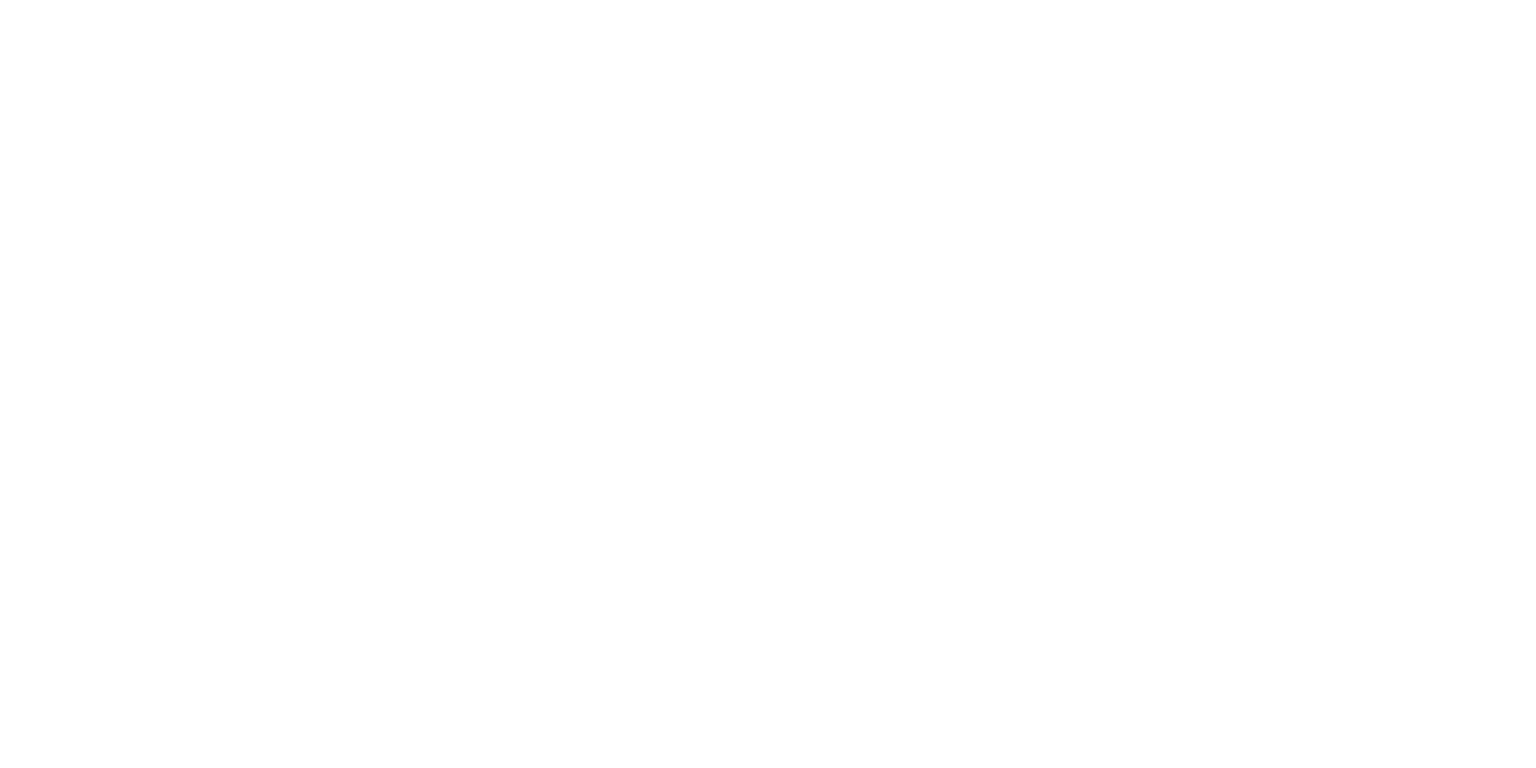
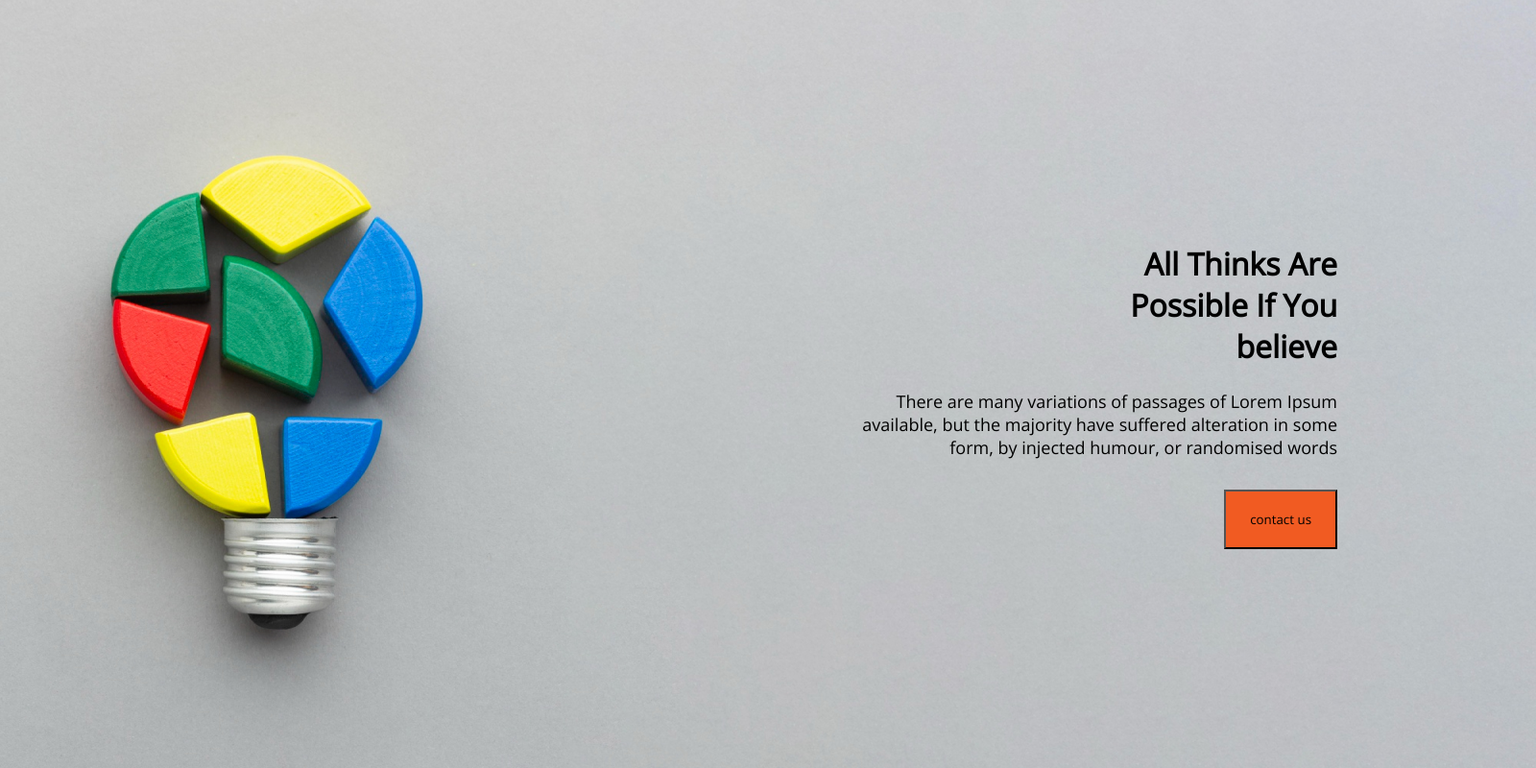
Before and after one commit to mahabubalam5/new-assignments, a plain HTML site: page index.html in a window 1280 px wide. Shown: the whole page at 96% size, 1600 px wide, since content can reach past the window. Drawn offline with nearby package versions, Linux system fonts and the light colour scheme.

Commit message:
header added

```diff
--- a/index.html
+++ b/index.html
@@ -4,9 +4,22 @@
     <meta charset="UTF-8">
     <meta http-equiv="X-UA-Compatible" content="IE=edge">
     <meta name="viewport" content="width=device-width, initial-scale=1.0">
-    <title>Document</title>
+    <title>My first assignments</title>
+    <link rel="stylesheet" href="styles/style.css"><link rel="preconnect" href="https://fonts.googleapis.com"><link rel="preconnect" href="https://fonts.gstatic.com" crossorigin><link href="https://fonts.googleapis.com/css2?family=Open+Sans&display=swap" rel="stylesheet">
+
 </head>
 <body>
+        <!--header part  -->
+        <header class="header-section">
+            <h1 class="header-section-title">All Thinks Are<br> Possible If You<br>
+                believe</h1>
+            <p class="header-description">There are many variations of passages of Lorem Ipsum <br>
+                available, but the majority have suffered alteration in some <br> form, by injected humour, or randomised words</p>
+            <button class="primary-btn">contact us
+
+            </button>
+
+        </header>
 
 </body>
 </html>
--- /dev/null
+++ b/styles/style.css
@@ -0,0 +1,34 @@
+*{
+    margin: 0;
+    font-family: 'Open Sans', sans-serif;
+}
+/* header-section */
+.header-section{
+
+   background-image:url('../images/banner/banner2.png'
+   );
+   height: 800px;
+   width: 1600px;
+    margin: 0 auto;
+    text-align: right;
+    background-repeat: no-repeat;
+
+}
+.header-section-title{
+    padding:253px 207px 0px 0px ;
+    font-size 75px;
+    font-weight: 800;
+}
+.header-description{
+    padding: 24px 207px 0px 0px;
+    font-size: 18px;
+    font-weight: 400;
+}
+.primary-btn{
+
+    margin: 32px 207px 0px 0px  ;
+    background-color:#F15B22
+    ;
+    padding: 20px 25px ;
+
+}
```
Also changed, not shown: images/banner/banner1.png (added), images/banner/banner2.png (added), images/banner/banner3.png (added), images/gradient1.png (added), images/gradient2.png (added), images/gradient3.png (added), images/icons/ecom.png (added), images/icons/fb.png (added), images/icons/js.png (added), images/icons/smoke.png (added), images/icons/twitter.png (added), images/icons/web.png (added), images/icons/youtube.png (added), images/person.png (added), 1 more files.
